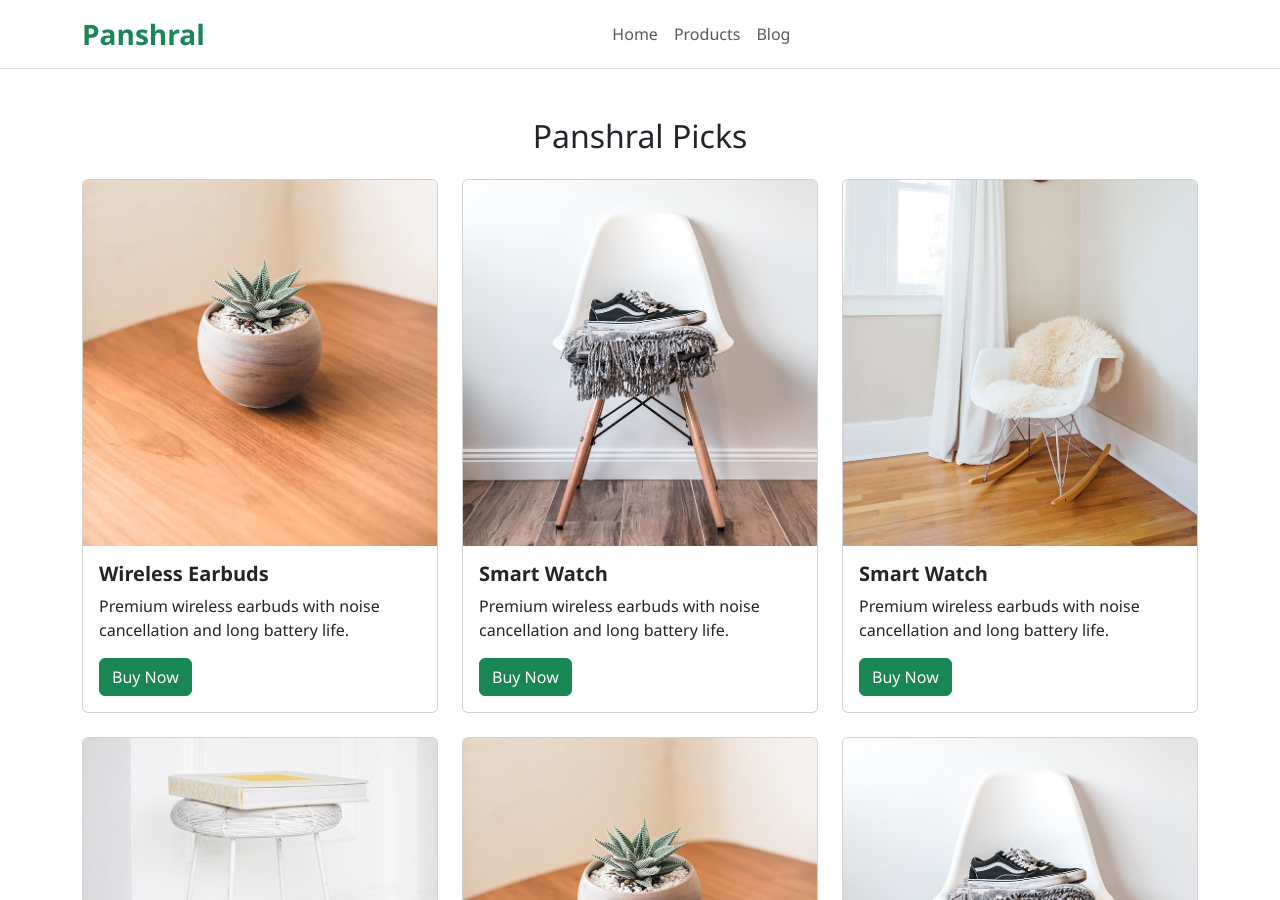
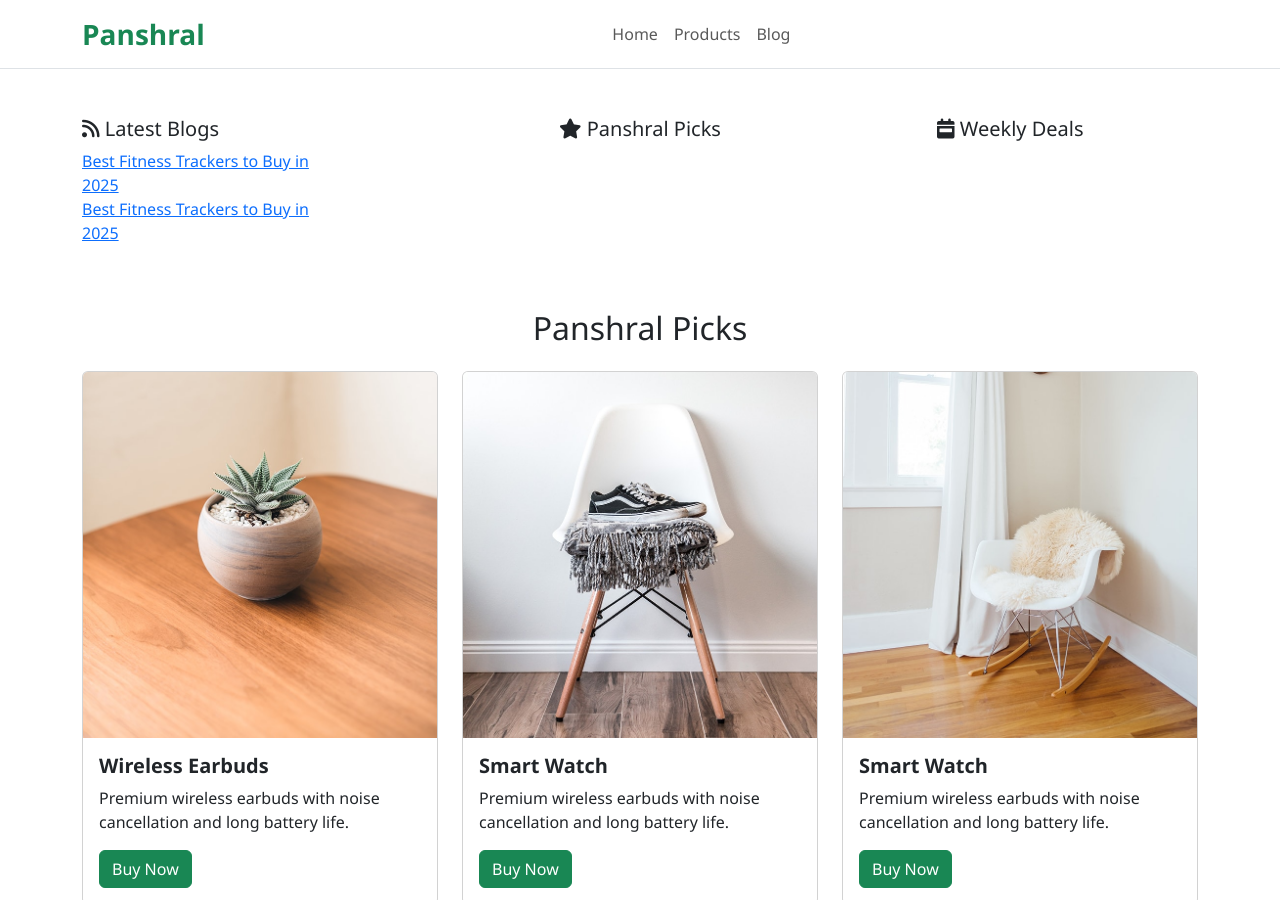
Before and after one commit to Panshral/Panshral.github.io, a Jekyll site: the page built from index.html, in a window 1280 px wide and 900 px high. Built offline with Jekyll 4.4.1, drawn with Linux system fonts in a browser that asks for light colours.

Commit message:
changes to homeapge

```diff
--- a/index.html
+++ b/index.html
@@ -2,6 +2,60 @@
 layout: default
 title: Home
 ---
+
+<!-- Top Section -->
+<section class="container mb-5">
+  <div class="row">
+
+    <!-- Left: Latest Blogs -->
+    <div class="col-md-3">
+      <h5><i class="fas fa-rss"></i> Latest Blogs</h5>
+      <ul class="list-unstyled">
+        {% for post in site.posts limit: 4 %}
+        <li><a href="{{ post.url }}">{{ post.title }}</a></li>
+        {% endfor %}
+      </ul>
+    </div>
+
+    <!-- Center: Featured Products -->
+    <div class="col-md-6 text-center">
+      <h5><i class="fas fa-star"></i> Panshral Picks</h5>
+      <div class="row row-cols-1 row-cols-md-2 g-4">
+        {% assign featured = site.products | where: "tags", "featured" | slice: 0, 2 %}
+        {% for product in featured %}
+        <div class="col">
+          <div class="card h-100">
+            <img src="{{ product.images[0] }}" class="card-img-top" alt="{{ product.title }}">
+            <div class="card-body">
+              <h6 class="card-title">{{ product.title }}</h6>
+              <a href="{{ product.affiliate_link }}" class="btn btn-success btn-sm" target="_blank">Buy Now</a>
+            </div>
+          </div>
+        </div>
+        {% endfor %}
+      </div>
+    </div>
+
+    <!-- Right: Weekly Picks -->
+    <div class="col-md-3">
+      <h5><i class="fas fa-calendar-week"></i> Weekly Deals</h5>
+      <ul class="list-unstyled">
+        {% assign weekly = site.products | where: "tags", "weekly" | slice: 0, 4 %}
+        {% for product in weekly %}
+        <li><a href="{{ product.affiliate_link }}" target="_blank">{{ product.title }}</a></li>
+        {% endfor %}
+      </ul>
+    </div>
+  </div>
+</section>
+
+
+
+
+
+
+
+
 
 <section class="container">
   <h2 class="text-center mb-4">Panshral Picks</h2>
```
